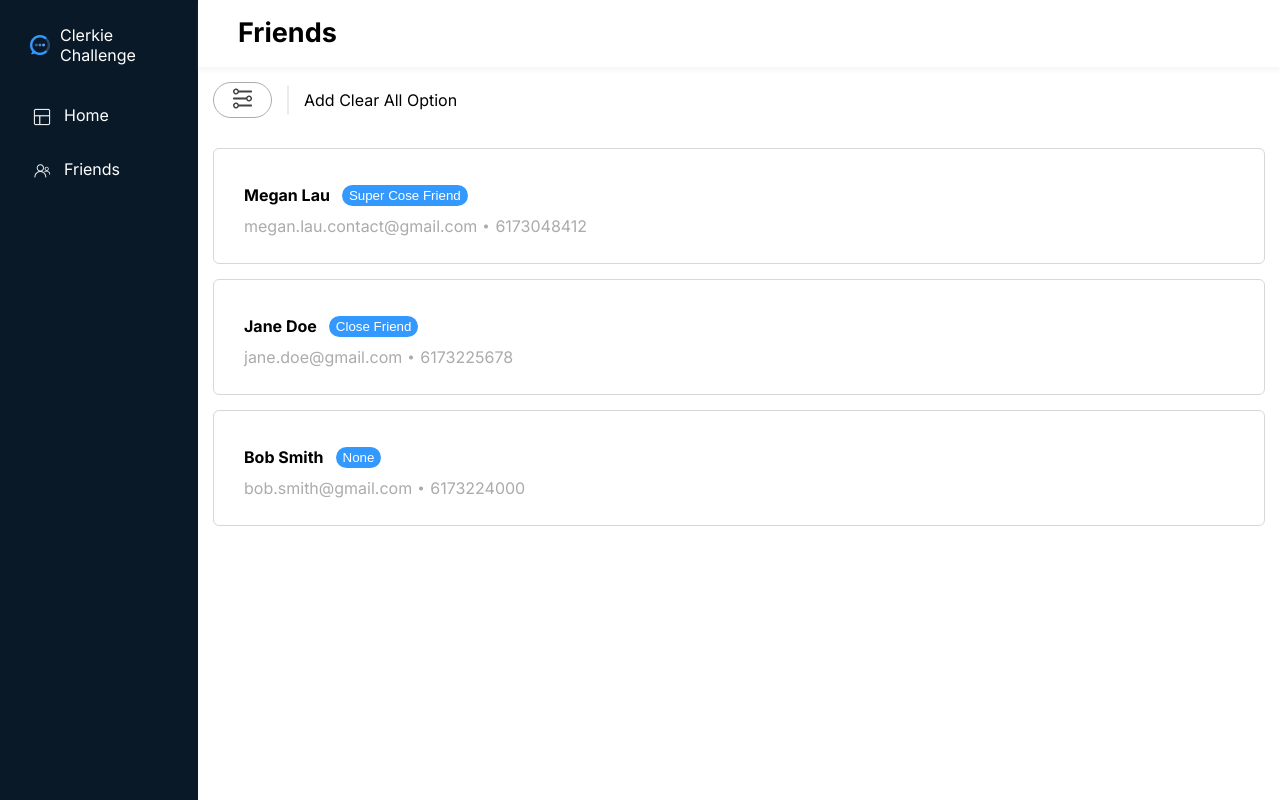
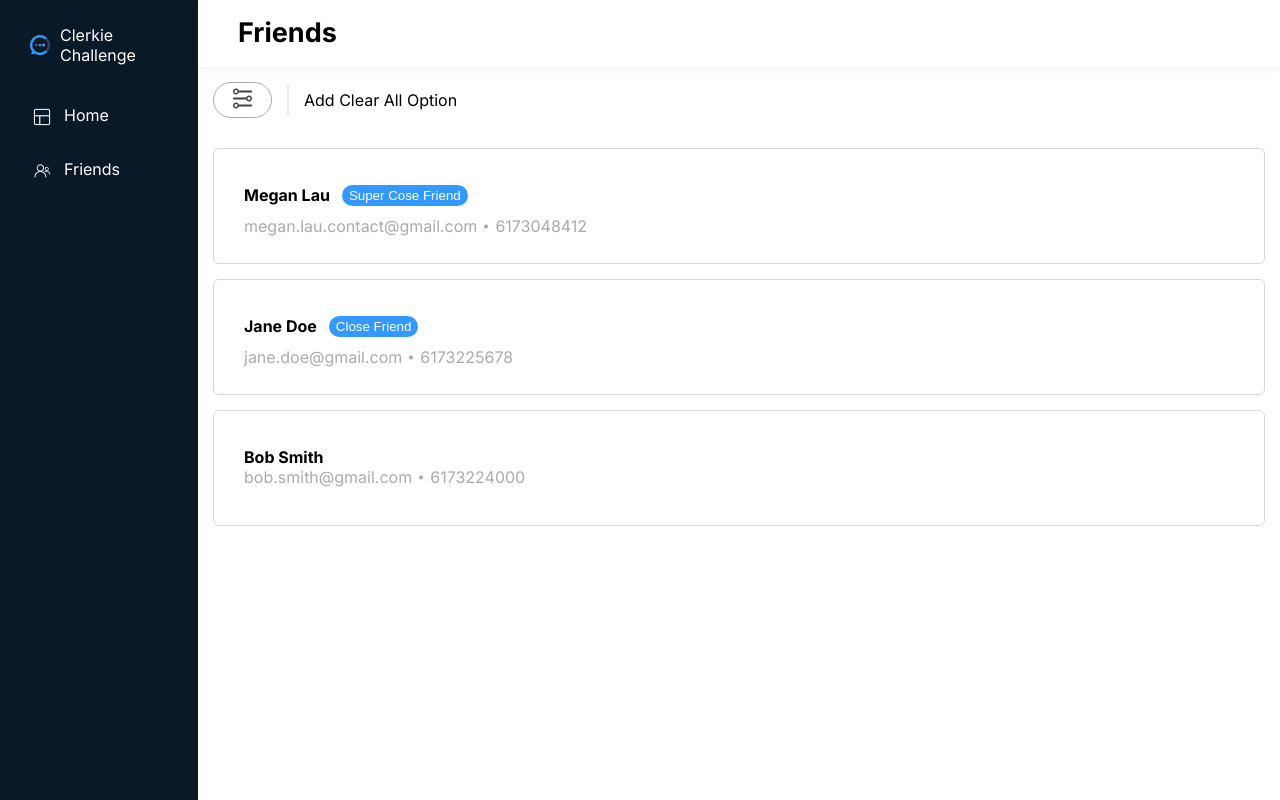
Before and after one commit to meganmelau/ClerkieFriendDashboard, a Next.js app: page / in a window 1280 px wide. Built offline with nearby package versions, Linux system fonts and the light colour scheme.

Commit message:
change to enums

```diff
--- a/pages/components/FriendRow.tsx
+++ b/pages/components/FriendRow.tsx
@@ -1,6 +1,6 @@
 import React from "react";
 import styled from "styled-components";
-import { FriendStatus } from "../data/FriendsData";
+import { FriendStatus } from "../data/FriendType";
 import { FriendType } from "../data/FriendType";
 import FriendStatusPill from "./FriendStatusPill";
 import { colors } from "./StyleVariables";
@@ -50,7 +50,7 @@ type FriendsRowProps = {
 };
 
 const FriendRow: React.FC<FriendsRowProps> = ({ friendData }) => {
-  const isFriend = friendData.friendStatus;
+  const isFriend = friendData.friendStatus != FriendStatus.None;
   return (
     <StyledFriendRow>
       <FlexDiv>
--- a/pages/components/FriendStatusPill.tsx
+++ b/pages/components/FriendStatusPill.tsx
@@ -1,6 +1,6 @@
 import React from "react";
 import styled from "styled-components";
-import FriendStatus from "../data/FriendsData";
+import { FriendStatus } from "../data/FriendType";
 
 // change the background color dependent on prop.sfriendStatus
 // blue for close and green for super close
@@ -18,7 +18,7 @@ const Pill = styled.button`
 `;
 
 type FriendStatusPillProps = {
-  friendStatus: typeof FriendStatus;
+  friendStatus: FriendStatus;
 };
 const FriendStatusPill: React.FC<FriendStatusPillProps> = ({
   friendStatus,
--- a/pages/data/FriendType.tsx
+++ b/pages/data/FriendType.tsx
@@ -1,10 +1,14 @@
-import FriendStatus from "./FriendsData";
+export enum FriendStatus {
+  Close = "Close Friend",
+  SuperClose = "Super Cose Friend",
+  None = "None",
+}
 
 export type FriendType = {
-    id: number;
-    firstName: string;
-    lastName: string;
-    friendStatus: typeof FriendStatus;
-    email: string;
-    phoneNumber: number;
+  id: number;
+  firstName: string;
+  lastName: string;
+  friendStatus: FriendStatus;
+  email: string;
+  phoneNumber: number;
 };
--- a/pages/data/FriendsData.js
+++ b/pages/data/FriendsData.js
@@ -1,8 +1,4 @@
-export const FriendStatus = {
-    Close: 'Close Friend',
-    SuperClose: 'Super Cose Friend',
-    None: 'None',
-};
+import { FriendStatus } from "./FriendType";
 
 const friends = [
     {
```
